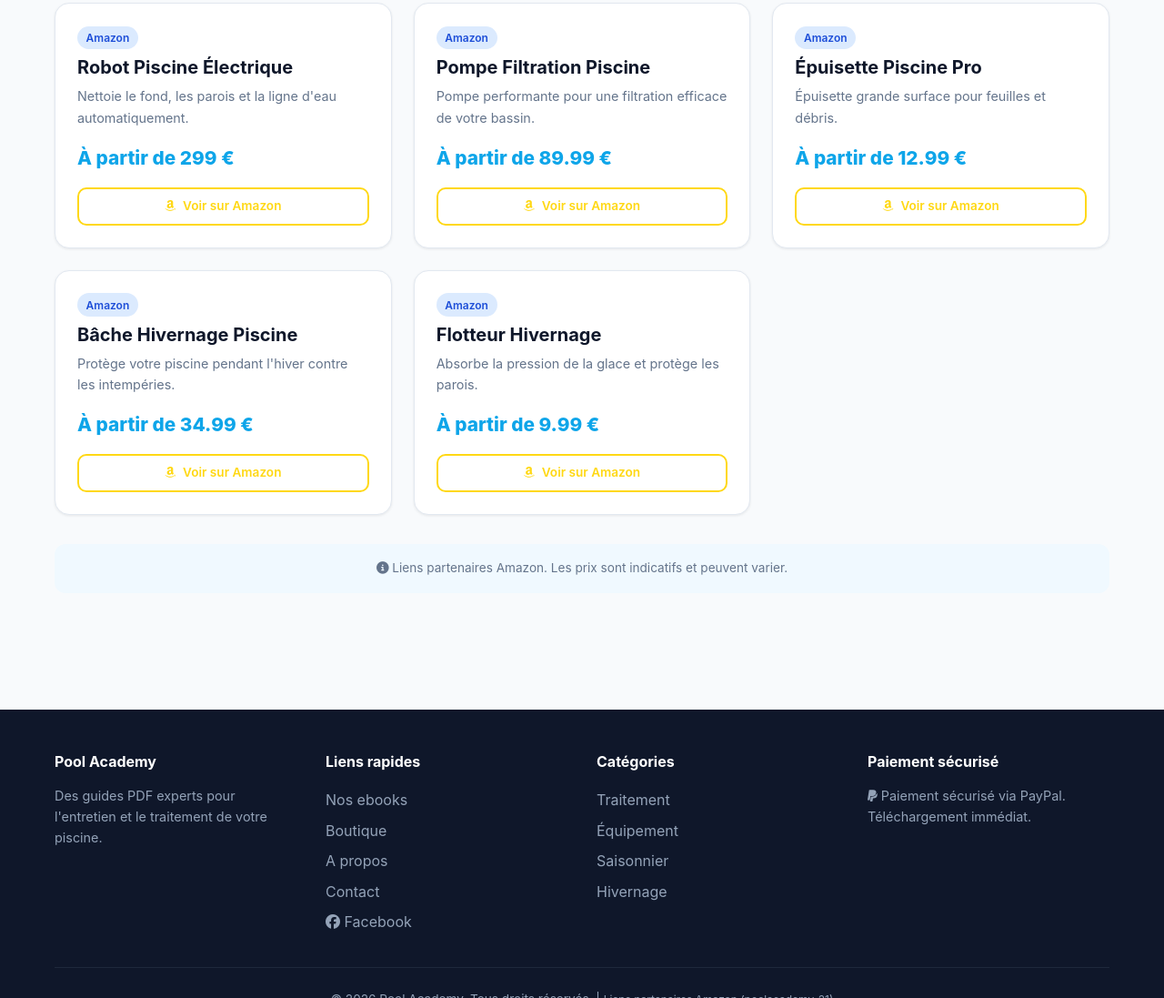
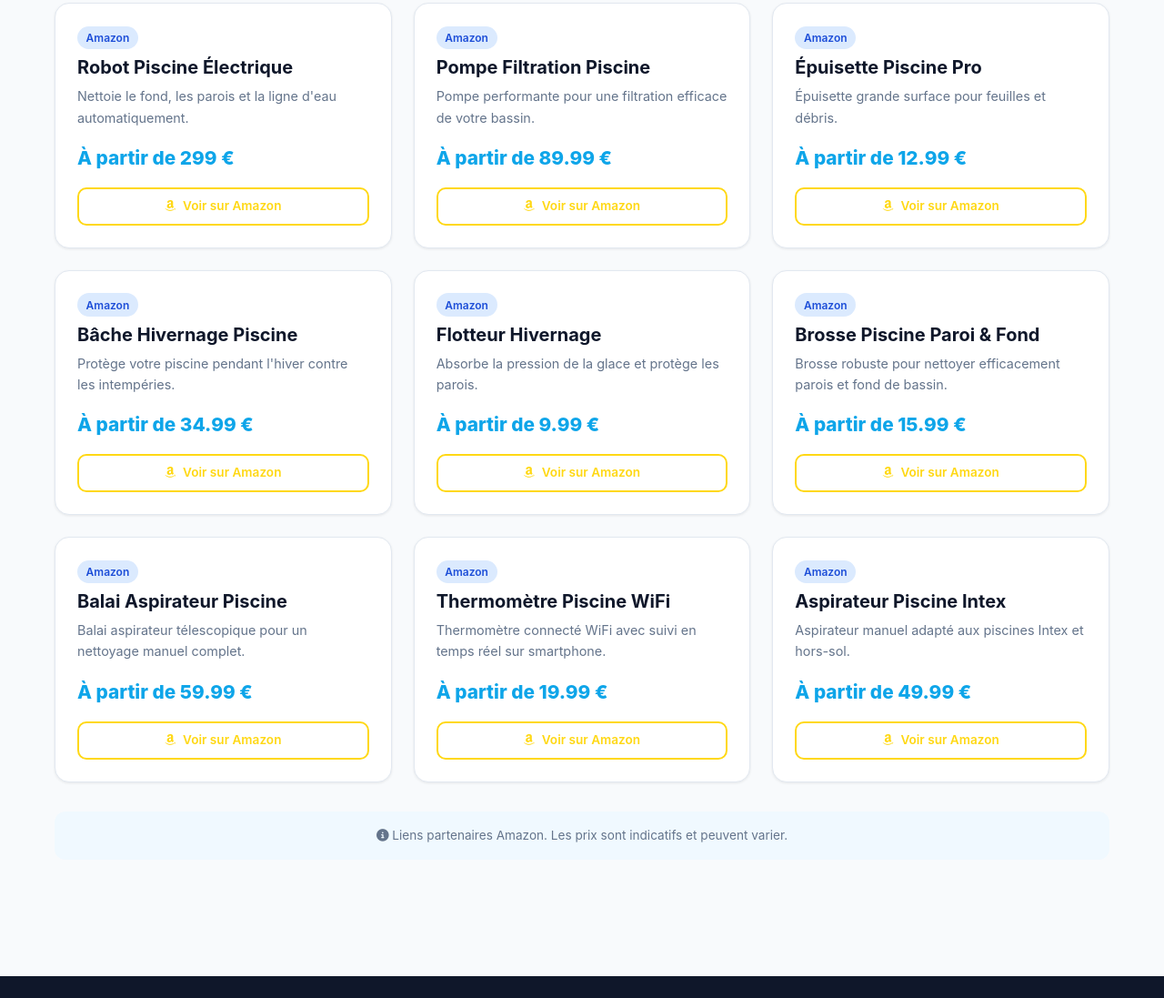
Before and after one commit to TACHIHANT/pool-academy, a plain HTML site: page boutique.html in a window 1280 px wide. Shown: the part 605-1702 px from the top of the page at 91% size. Drawn offline with Linux system fonts and the light colour scheme.

Commit message:
Add 4 new Amazon product cards to boutique (brosse, balai, thermomètre WiFi, aspirateur Intex)

```diff
--- a/boutique.html
+++ b/boutique.html
@@ -133,6 +133,46 @@
             <a href="https://www.amazon.fr/dp/B0FC2B99N2?tag=poolacademy-21" target="_blank" rel="nofollow sponsored" class="btn btn-amazon btn-sm btn-block"><i class="fab fa-amazon"></i> Voir sur Amazon</a>
           </div>
         </div>
+
+        <div class="product-card" data-cat="entretien">
+          <div class="product-card-body">
+            <span class="badge">Amazon</span>
+            <h3>Brosse Piscine Paroi & Fond</h3>
+            <p class="desc">Brosse robuste pour nettoyer efficacement parois et fond de bassin.</p>
+            <div class="price">À partir de 15.99 €</div>
+            <a href="https://www.amazon.fr/dp/B0CZSBYX4P?tag=poolacademy-21" target="_blank" rel="nofollow sponsored" class="btn btn-amazon btn-sm btn-block"><i class="fab fa-amazon"></i> Voir sur Amazon</a>
+          </div>
+        </div>
+
+        <div class="product-card" data-cat="entretien">
+          <div class="product-card-body">
+            <span class="badge">Amazon</span>
+            <h3>Balai Aspirateur Piscine</h3>
+            <p class="desc">Balai aspirateur télescopique pour un nettoyage manuel complet.</p>
+            <div class="price">À partir de 59.99 €</div>
+            <a href="https://www.amazon.fr/dp/B00XWQH6X8?tag=poolacademy-21" target="_blank" rel="nofollow sponsored" class="btn btn-amazon btn-sm btn-block"><i class="fab fa-amazon"></i> Voir sur Amazon</a>
+          </div>
+        </div>
+
+        <div class="product-card" data-cat="equipement">
+          <div class="product-card-body">
+            <span class="badge">Amazon</span>
+            <h3>Thermomètre Piscine WiFi</h3>
+            <p class="desc">Thermomètre connecté WiFi avec suivi en temps réel sur smartphone.</p>
+            <div class="price">À partir de 19.99 €</div>
+            <a href="https://www.amazon.fr/dp/B095HL2K14?tag=poolacademy-21" target="_blank" rel="nofollow sponsored" class="btn btn-amazon btn-sm btn-block"><i class="fab fa-amazon"></i> Voir sur Amazon</a>
+          </div>
+        </div>
+
+        <div class="product-card" data-cat="entretien">
+          <div class="product-card-body">
+            <span class="badge">Amazon</span>
+            <h3>Aspirateur Piscine Intex</h3>
+            <p class="desc">Aspirateur manuel adapté aux piscines Intex et hors-sol.</p>
+            <div class="price">À partir de 49.99 €</div>
+            <a href="https://www.amazon.fr/dp/B07YF8MBS8?tag=poolacademy-21" target="_blank" rel="nofollow sponsored" class="btn btn-amazon btn-sm btn-block"><i class="fab fa-amazon"></i> Voir sur Amazon</a>
+          </div>
+        </div>
       </div>
 
       <div class="text-center" style="margin-top:2rem;padding:1rem;background:#f0f9ff;border-radius:12px;font-size:0.85rem;color:#64748b;">
@@ -195,7 +235,7 @@
             card.style.display = 'none';
             const cats = ['traitement', 'equipement', 'entretien', 'hivernage'];
             const idx = Array.from(cards).indexOf(card);
-            const catMap = ['tous','traitement','traitement','traitement','equipement','equipement','equipement','hivernage','hivernage'];
+            const catMap = ['tous','traitement','traitement','traitement','equipement','equipement','equipement','hivernage','hivernage','entretien','entretien','equipement','entretien'];
             if (activeCat === 'tous' || catMap[idx] === activeCat) card.style.display = '';
           });
         });
```
